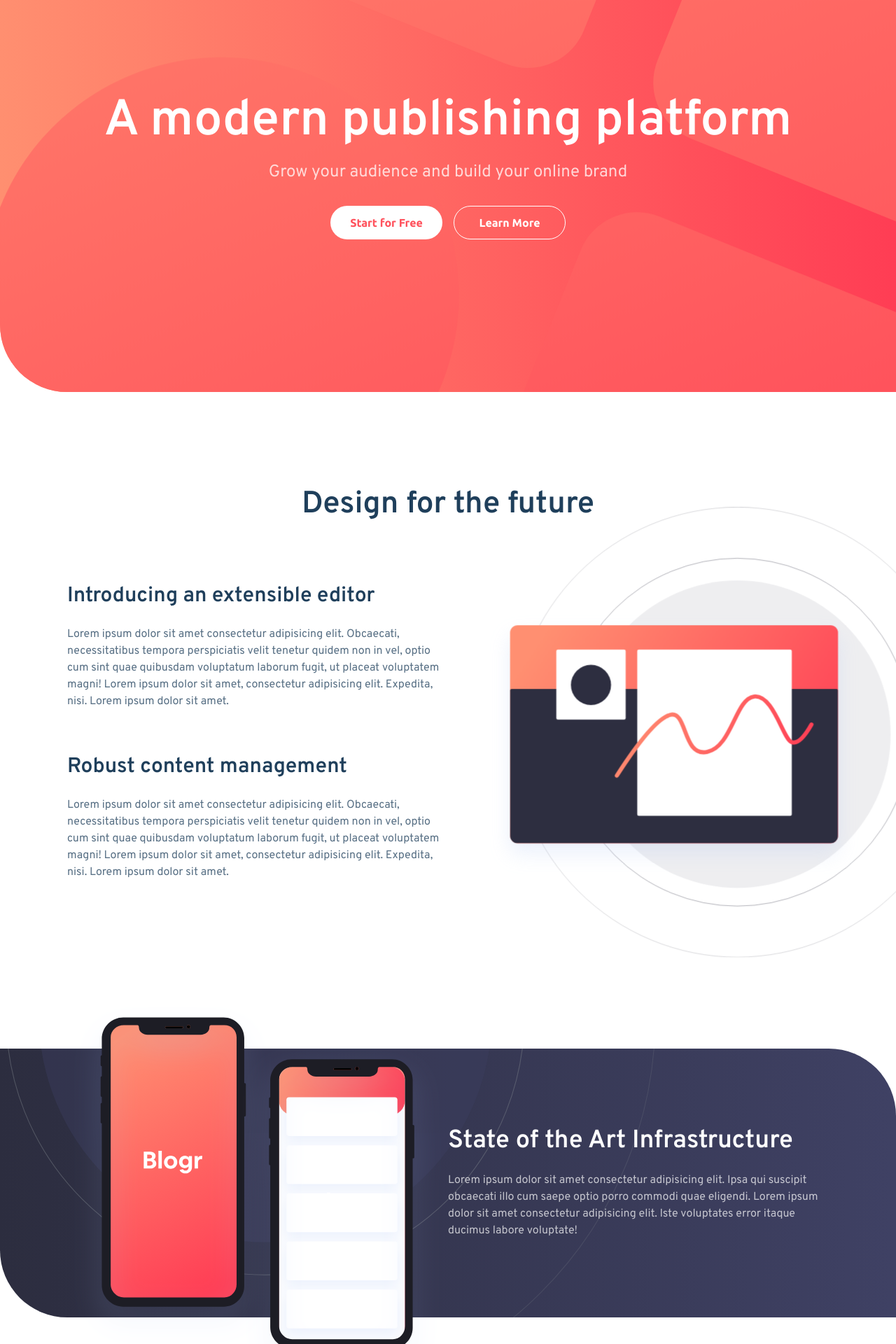
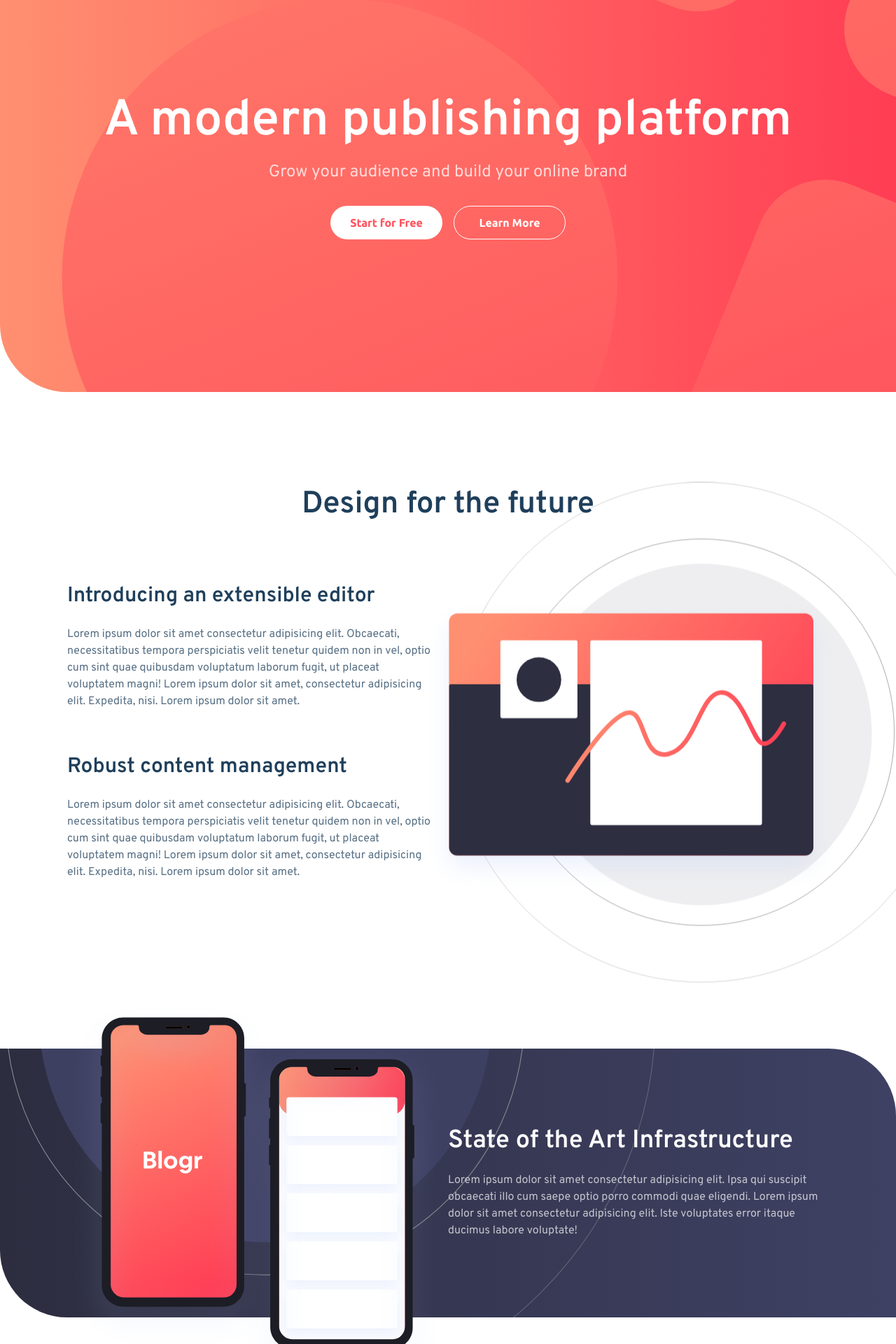
Before and after one commit to dimashilmawan/landing-page-next-13-framer-motion, a Next.js app: page / in a window 1280 px wide. Shown: the part 160-2080 px from the top of the page at 70% size. Built offline with nearby package versions, Linux system fonts and the light colour scheme.

Commit message:
animate text and auth

```diff
--- a/app/components/Container.jsx
+++ b/app/components/Container.jsx
@@ -22,7 +22,7 @@ export default Container;
 export const ContainerModal = ({ children, className }) => {
   return (
     <div
-      className={`mx-auto max-w-3xl px-16 lg:w-[calc(100%_-_8rem)] md:w-[calc(100%_-_6rem)] md:px-12 sm:w-[calc(100%_-_4rem)] sm:px-8 xs:w-[calc(100%_-_2rem)] xs:px-4 ${className}`}
+      className={`mx-auto w-[48rem] max-w-3xl px-16 lg:w-[calc(100%_-_8rem)] md:w-[calc(100%_-_6rem)] md:px-12 sm:w-[calc(100%_-_4rem)] sm:px-8 xs:w-[calc(100%_-_2rem)] xs:px-4 ${className}`}
     >
       {children}
     </div>
--- a/app/components/MobileNav.jsx
+++ b/app/components/MobileNav.jsx
@@ -59,7 +59,7 @@ export default MobileNav;
 const Backdrop = () => {
   return (
     <motion.div
-      className="fixed left-0 top-0 h-full w-full bg-[rgba(255,61,84,0.75)] backdrop-blur-sm "
+      className="fixed left-0 top-0 z-[150] h-full w-full bg-[rgba(255,61,84,0.75)] backdrop-blur-sm "
       initial={{ opacity: 0 }}
       animate={{ opacity: 1 }}
       exit={{ opacity: 0 }}
@@ -75,12 +75,12 @@ const labels = ["product", "company", "connect"];
 const Modal = ({ onCloseModal, onToggleDropdown, dropdown }) => {
   return (
     <motion.div
-      className="fixed inset-0"
+      className="fixed inset-0 z-[200]"
       initial={{ opacity: 0, y: -350 }}
       animate={{ opacity: 1, y: 0 }}
       exit={{ opacity: 0, y: -350 }}
     >
-      <ContainerModal className="fixed left-0 right-0 top-1/2 block -translate-y-1/2 rounded-2xl bg-white/95  pb-12 pt-8 text-xl text-[rgba(31,63,91,0.8)] sm:text-lg  xs:pb-8 xs:pt-4 xs:text-base">
+      <ContainerModal className="fixed left-0 right-0 top-1/2 block -translate-y-1/2 rounded-2xl bg-white/95  pb-12 pt-8 text-xl text-[rgba(31,63,91,0.8)] shadow-xl sm:text-lg xs:pb-8 xs:pt-4 xs:text-base">
         <button
           transition={{ delay: 0.15 }}
           className="absolute right-2 top-2 mx-auto flex h-10 w-10 items-center justify-center rounded-full sm:-bottom-20 sm:h-12 sm:w-12"
--- /dev/null
+++ b/app/components/TextBox.jsx
@@ -0,0 +1,33 @@
+"use client";
+import { motion } from "framer-motion";
+
+const TextBox = ({ children, className, direction }) => {
+  return (
+    <motion.div
+      initial={{
+        opacity: 0,
+        scale: 0,
+        x: direction === "left" ? "-50%" : "50%",
+      }}
+      whileInView={{
+        opacity: 1,
+        scale: 1,
+        x: 0,
+      }}
+      viewport={{ once: false }}
+      className={className}
+    >
+      <h3 className="text-3xl font-semibold text-[#1f3f5b] xl:text-2xl lg:text-xl xs:text-lg">
+        {children}
+      </h3>
+      <p className="mt-6 text-[rgba(31,63,91,0.75)] lg:mt-3 lg:text-sm">
+        Lorem ipsum dolor sit amet consectetur adipisicing elit. Obcaecati,
+        necessitatibus tempora perspiciatis velit tenetur quidem non in vel,
+        optio cum sint quae quibusdam voluptatum laborum fugit, ut placeat
+        voluptatem magni! Lorem ipsum dolor sit amet, consectetur adipisicing
+        elit. Expedita, nisi. Lorem ipsum dolor sit amet.
+      </p>
+    </motion.div>
+  );
+};
+export default TextBox;
--- /dev/null
+++ b/app/components/intro/IntroContent.jsx
@@ -0,0 +1,41 @@
+"use client";
+
+import ButtonLink from "../ButtonLink";
+import { motion } from "framer-motion";
+
+const IntroContent = () => {
+  return (
+    <div className="flex h-full flex-col items-center justify-center">
+      <motion.div
+        initial={{ y: -500, opacity: 0 }}
+        animate={{ y: 0, opacity: 1 }}
+      >
+        <h1 className="text-center text-7xl font-semibold text-white xl:text-6xl lg:text-5xl sm:text-4xl xs:text-3xl">
+          A modern publishing platform
+        </h1>
+        <p className="mt-5 text-center text-2xl text-white/75 xl:text-xl lg:text-lg sm:mt-4 xs:text-base">
+          Grow your audience and build your online brand
+        </p>
+      </motion.div>
+      <div className="mt-8 flex items-center gap-4 sm:mt-10 xs:flex-col">
+        <motion.div
+          initial={{ x: -250, opacity: 0 }}
+          animate={{ x: 0, opacity: 1 }}
+          transition={{ delay: 0.3 }}
+        >
+          <ButtonLink href={"/signup"}>Start for Free</ButtonLink>
+        </motion.div>
+        <motion.div
+          initial={{ x: 250, opacity: 0 }}
+          animate={{ x: 0, opacity: 1 }}
+          transition={{ delay: 0.3 }}
+        >
+          <ButtonLink outlined href={"#illustration-desk"}>
+            Learn More
+          </ButtonLink>
+        </motion.div>
+      </div>
+    </div>
+  );
+};
+export default IntroContent;
--- /dev/null
+++ b/app/components/phones/PhonesDesc.jsx
@@ -0,0 +1,31 @@
+"use client";
+import { motion } from "framer-motion";
+const PhonesDesc = () => {
+  return (
+    <motion.div
+      initial={{
+        opacity: 0,
+        scale: 0,
+        x: "50%",
+      }}
+      whileInView={{
+        opacity: 1,
+        scale: 1,
+        x: 0,
+      }}
+      viewport={{ once: false }}
+      className="flex-1"
+    >
+      <h3 className="text-4xl font-semibold text-white xl:text-3xl lg:text-2xl sm:text-xl">
+        State of the Art Infrastructure
+      </h3>
+      <p className="mt-6 text-white/70 lg:mt-4 lg:text-sm sm:mt-3">
+        Lorem ipsum dolor sit amet consectetur adipisicing elit. Ipsa qui
+        suscipit obcaecati illo cum saepe optio porro commodi quae eligendi.
+        Lorem ipsum dolor sit amet consectetur adipisicing elit. Iste voluptates
+        error itaque ducimus labore voluptate!
+      </p>
+    </motion.div>
+  );
+};
+export default PhonesDesc;
--- a/app/layout.jsx
+++ b/app/layout.jsx
@@ -1,3 +1,5 @@
+import Container from "./components/Container";
+import Navbar from "./components/Navbar";
 import "./globals.css";
 import { Inter, Overpass, Ubuntu } from "next/font/google";
 
@@ -18,14 +20,18 @@ export const metadata = {
   description: "Generated by create next app",
 };
 
-export default function RootLayout(props) {
+export default function RootLayout({ children }) {
   return (
     <html lang="en" className="scroll-smooth">
       <body
         className={` ${overpass.variable} ${ubuntu.variable} ${overpass.className} overflow-x-hidden`}
       >
-        {props.children}
-        {props.auth}
+        <>
+          <Container className="absolute left-0 top-10 z-[100] ">
+            <Navbar />
+          </Container>
+          {children}
+        </>
       </body>
     </html>
   );
--- a/app/scenes/Editor.jsx
+++ b/app/scenes/Editor.jsx
@@ -1,55 +1,27 @@
-"use client";
 import Container from "@/components/Container";
-import { motion, useInView } from "framer-motion";
-import { useRef } from "react";
+import TextBox from "@/components/TextBox";
 
 const Editor = () => {
-  const ref = useRef(null);
-  const isInView = useInView(ref, { amount: 0.4 });
-
   return (
-    <div ref={ref} className="overflow-hidden" id="illustration-desk">
+    <div className="overflow-hidden " id="illustration-desk">
       <Container className="h-full pb-60 pt-32 xl:pb-56 xl:pt-28 lg:pb-44 lg:pt-20 md:py-28  md:pb-40 sm:pb-60 xs:py-20 xs:pb-40">
         <h2 className="text-center text-[2.75rem] font-semibold text-[#1f3f5b] lg:text-3xl xs:text-2xl">
           Design for the future
         </h2>
-        <div className="mt-20 flex xl:mt-14 xl:gap-10 lg:gap-16 md:flex-col sm:gap-20 xs:mt-8 xs:gap-16">
-          <div className="flex-1  md:order-2 sm:text-center">
-            <h3 className="text-3xl font-semibold text-[#1f3f5b] xl:text-2xl lg:text-xl xs:text-lg">
-              Introducing an extensible editor
-            </h3>
-            <p className="mt-6 text-[rgba(31,63,91,0.75)] lg:mt-3 lg:text-sm">
-              Lorem ipsum dolor sit amet consectetur adipisicing elit.
-              Obcaecati, necessitatibus tempora perspiciatis velit tenetur
-              quidem non in vel, optio cum sint quae quibusdam voluptatum
-              laborum fugit, ut placeat voluptatem magni! Lorem ipsum dolor sit
-              amet, consectetur adipisicing elit. Expedita, nisi. Lorem ipsum
-              dolor sit amet.
-            </p>
-            <h3 className="mt-16 text-3xl font-semibold text-[#1f3f5b] xl:text-2xl lg:mt-8 lg:text-xl xs:text-lg ">
+        <div className="mt-20 flex gap-8 xl:mt-14 md:flex-col xs:mt-8 ">
+          <div className="flex-1 md:order-2 sm:text-center">
+            <TextBox direction="left">Introducing an extensible editor</TextBox>
+            <TextBox direction="left" className="mt-16 lg:mt-8">
               Robust content management
-            </h3>
-            <p className="mt-6 text-[rgba(31,63,91,0.75)] lg:mt-3 lg:text-sm">
-              Lorem ipsum dolor sit amet consectetur adipisicing elit.
-              Obcaecati, necessitatibus tempora perspiciatis velit tenetur
-              quidem non in vel, optio cum sint quae quibusdam voluptatum
-              laborum fugit, ut placeat voluptatem magni! Lorem ipsum dolor sit
-              amet, consectetur adipisicing elit. Expedita, nisi. Lorem ipsum
-              dolor sit amet.
-            </p>
+            </TextBox>
           </div>
           <div className="flex flex-1 items-center justify-center  md:order-1">
-            <motion.img
-              animate={{ opacity: isInView ? 1 : 1, x: isInView ? 125 : 700 }}
-              transition={{ delay: 0.3 }}
-              style={{ scale: 2.25 }}
+            <img
               alt="illustration editor desktop"
               src="/images/illustration-editor-desktop.svg"
-              className="h-auto w-[300px] object-cover md:hidden"
+              className="h-auto w-[300px] translate-x-16 scale-[2.5] object-cover xl:translate-x-24 xl:scale-[2.3] lg:translate-x-28 lg:scale-[2] md:hidden"
             />
-            <motion.img
-              animate={{ opacity: isInView ? 1 : 0, x: isInView ? 0 : 300 }}
-              transition={{ delay: 0 }}
+            <img
               alt="illustration editor mobile"
               src="/images/illustration-editor-mobile.svg"
               className="hidden h-auto w-full md:block"
--- a/app/scenes/Intro.jsx
+++ b/app/scenes/Intro.jsx
@@ -1,76 +1,54 @@
-"use client";
 import Navbar from "@/components/Navbar";
 import Container from "@/components/Container";
-import ButtonLink from "@/components/ButtonLink";
-import { useRef } from "react";
-import { useScroll, motion, useTransform } from "framer-motion";
+import IntroContent from "@/components/intro/IntroContent";
 
 const Intro = () => {
-  const ref = useRef(null);
-
-  const { scrollYProgress } = useScroll({
-    target: ref,
-    offset: ["start start", "end start"],
-  });
-
-  const opacity = useTransform(scrollYProgress, [0, 1], ["100%", "0%"]);
-  const yDesk = useTransform(scrollYProgress, [0, 0.8], [0, 300]);
-  const yMobile = useTransform(scrollYProgress, [0, 0.8], [100, 400]);
-
   return (
-    <div
-      ref={ref}
-      className="relative h-[90vh]  rounded-bl-[96px] bg-gradient-to-r from-[#ff8f70] to-[#ff3d54] lg:h-[75vh] sm:bg-gradient-to-b "
-    >
-      <motion.div className=" absolute inset-0 flex items-center justify-center overflow-hidden rounded-bl-[96px]">
-        <motion.img
-          style={{ opacity, y: yDesk, scale: 1.5, x: "15%" }}
+    <div className="relative h-[90vh]  rounded-bl-[96px] bg-gradient-to-r from-[#ff8f70] to-[#ff3d54] lg:h-[75vh] sm:bg-gradient-to-b ">
+      <div className=" absolute inset-0 flex items-center justify-center overflow-hidden rounded-bl-[96px]">
+        <img
           alt="background pattern intro desk"
           src="/images/bg-pattern-intro-desktop.svg"
-          className="h-auto w-full object-cover sm:hidden"
+          className=" h-auto w-full -translate-y-16 translate-x-[28rem] scale-[1.75] object-cover xl:translate-x-[24rem] lg:-translate-y-8 lg:translate-x-[16rem]  md:translate-x-[12rem] sm:hidden "
         />
-        <motion.img
-          style={{ opacity, y: yMobile, scale: 3.3, x: "30%" }}
+        <img
           alt="background pattern intro mobile"
           src="/images/bg-pattern-intro-mobile.svg"
-          className="hidden h-auto w-full  object-cover sm:block"
+          className="hidden h-auto w-full translate-x-1/3 translate-y-24 scale-[3.25] object-cover sm:block"
         />
-      </motion.div>
-      <Container className="relative z-50 flex h-full flex-col pt-10">
-        <Navbar />
-        <div className="flex h-full flex-col items-center justify-center">
-          <motion.div
-            initial={{ y: -500, opacity: 0 }}
-            animate={{ y: 0, opacity: 1 }}
-          >
-            <h1 className="text-center text-7xl font-semibold text-white xl:text-6xl lg:text-5xl sm:text-4xl xs:text-3xl">
-              A modern publishing platform
-            </h1>
-            <p className="mt-5 text-center text-2xl text-white/75 xl:text-xl lg:text-lg sm:mt-4 xs:text-base">
-              Grow your audience and build your online brand
-            </p>
-          </motion.div>
-          <div className="mt-8 flex items-center gap-4 sm:mt-10 xs:flex-col">
-            <motion.div
-              initial={{ x: -250, opacity: 0 }}
-              animate={{ x: 0, opacity: 1 }}
-              transition={{ delay: 0.3 }}
-            >
-              <ButtonLink href={"/signup"}>Start for Free</ButtonLink>
-            </motion.div>
-            <motion.div
-              initial={{ x: 250, opacity: 0 }}
-              animate={{ x: 0, opacity: 1 }}
-              transition={{ delay: 0.3 }}
-            >
-              <ButtonLink outlined href={"#illustration-desk"}>
-                Learn More
-              </ButtonLink>
-            </motion.div>
-          </div>
-        </div>
+      </div>
+      <Container className="relative z-50 flex h-full flex-col pt-20">
+        <IntroContent />
       </Container>
     </div>
   );
 };
 export default Intro;
+
+// import Navbar from "@/components/Navbar";
+// import Container from "@/components/Container";
+// import IntroContent from "@/components/intro/IntroContent";
+
+// const Intro = () => {
+//   return (
+//     <div className="relative h-[90vh]  rounded-bl-[96px] bg-gradient-to-r from-[#ff8f70] to-[#ff3d54] lg:h-[75vh] sm:bg-gradient-to-b ">
+//       <div className=" absolute inset-0 flex items-center justify-center overflow-hidden rounded-bl-[96px]">
+//         <img
+//           alt="background pattern intro desk"
+//           src="/images/bg-pattern-intro-desktop.svg"
+//           className=" h-auto w-full -translate-y-16 translate-x-[28rem] scale-[1.75] object-cover xl:translate-x-[24rem] lg:-translate-y-8 lg:translate-x-[16rem]  md:translate-x-[12rem] sm:hidden "
+//         />
+//         <img
+//           alt="background pattern intro mobile"
+//           src="/images/bg-pattern-intro-mobile.svg"
+//           className="hidden h-auto w-full translate-x-1/3 translate-y-24 scale-[3.25] object-cover sm:block"
+//         />
+//       </div>
+//       <Container className="relative z-50 flex h-full flex-col pt-10">
+//         <Navbar />
+//         <IntroContent />
+//       </Container>
+//     </div>
+//   );
+// };
+// export default Intro;
--- a/app/scenes/Phones.jsx
+++ b/app/scenes/Phones.jsx
@@ -1,27 +1,11 @@
-"use client";
 import Container from "@/components/Container";
-import { motion, useInView, useScroll, useTransform } from "framer-motion";
-import { useRef } from "react";
+import PhonesDesc from "@/components/phones/PhonesDesc";
 
 const Phones = () => {
-  const ref = useRef(null);
-  const isInView = useInView(ref, { amount: 0.75, once: true });
-
-  const { scrollYProgress } = useScroll({
-    target: ref,
-    offset: ["start end", "start start"],
-  });
-
-  const opacity = useTransform(scrollYProgress, [0.3, 0.8], ["0%", "100%"]);
-
   return (
-    <div
-      ref={ref}
-      className="relative rounded-bl-[96px] rounded-tr-[96px] bg-gradient-to-r from-[#2c2d3f] to-[#3f4164] py-28 xl:py-20 lg:py-16"
-    >
+    <div className="relative rounded-bl-[96px] rounded-tr-[96px] bg-gradient-to-r from-[#2c2d3f] to-[#3f4164] py-28 xl:py-20 lg:py-16">
       <div className="absolute left-0 top-0 h-full w-full overflow-hidden rounded-bl-[96px] rounded-tr-[96px] ">
-        <motion.img
-          style={{ opacity }}
+        <img
           alt="bg pattern circles"
           src="/images/bg-pattern-circles.svg"
           className="absolute -bottom-[20%] -left-[10%] scale-110 xl:-left-[20%] xl:scale-100 sm:bottom-0 sm:left-1/2 sm:-translate-x-1/2 sm:-translate-y-40 sm:scale-150 xs:-translate-y-56"
@@ -29,32 +13,14 @@ const Phones = () => {
       </div>
       <Container className="relative sm:text-center">
         <div className="flex lg:gap-8 md:gap-16 sm:flex-col xs:gap-4">
-          <motion.div
-            animate={{ x: isInView ? 0 : -300, opacity: isInView ? 1 : 0 }}
-            transition={{ delay: 0.15 }}
-            className="flex flex-1 items-center justify-center "
-          >
+          <div className="flex flex-1 items-center justify-center ">
             <img
               alt="illustration phones"
               src="/images/illustration-phones.svg"
               className="h-auto w-[150px] translate-y-5  scale-[3.5]  xl:scale-[3] lg:translate-y-4 lg:scale-[2.5] sm:w-[93px] sm:-translate-y-20 sm:scale-[4] xs:scale-[3.1]"
             />
-          </motion.div>
-          <motion.div
-            // animate={{ x: isInView ? 0 : 300, opacity: isInView ? 1 : 0 }}
-            transition={{ delay: 0.3 }}
-            className="flex-1"
-          >
-            <h3 className="text-4xl font-semibold text-white xl:text-3xl lg:text-2xl sm:text-xl">
-              State of the Art Infrastructure
-            </h3>
-            <p className="mt-6 text-white/70 lg:mt-4 lg:text-sm sm:mt-3">
-              Lorem ipsum dolor sit amet consectetur adipisicing elit. Ipsa qui
-              suscipit obcaecati illo cum saepe optio porro commodi quae
-              eligendi. Lorem ipsum dolor sit amet consectetur adipisicing elit.
-              Iste voluptates error itaque ducimus labore voluptate!
-            </p>
-          </motion.div>
+          </div>
+          <PhonesDesc />
         </div>
       </Container>
     </div>
```
Also changed, not shown: app/components/AuthModal.jsx (+23 -14 lines), app/scenes/Laptop.jsx (+7 -30 lines).
